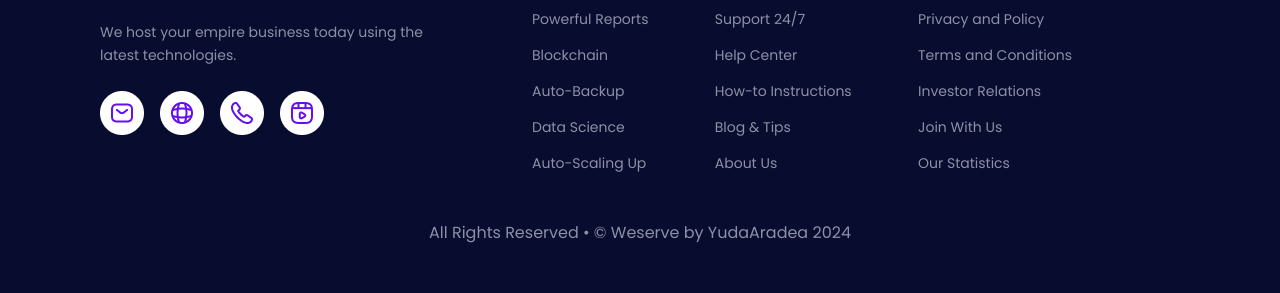
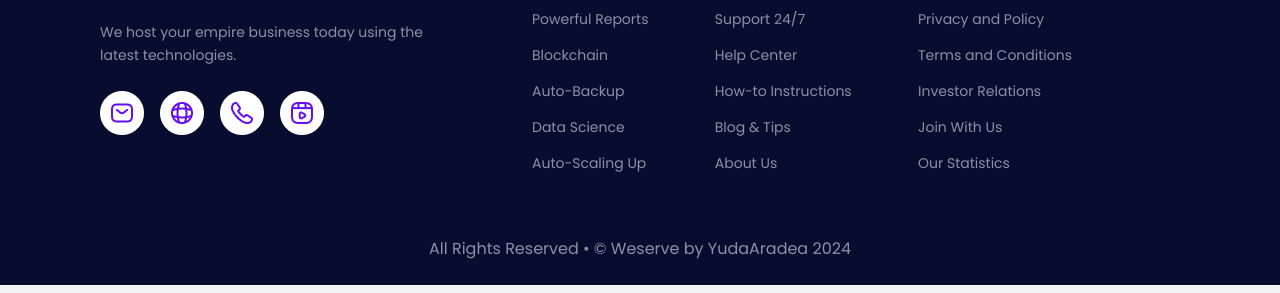
Before and after one commit to yudaradea/Weserve, a website: page index.html in a window 1280 px wide. Shown: the part 3531-3824 px from the top of the page. Drawn offline with nearby package versions, Linux system fonts and the light colour scheme; files whose address does not match are found by name.

Commit message:
Edit Footer pading

```diff
--- a/index.html
+++ b/index.html
@@ -2149,7 +2149,7 @@
         id="footer"
         class="bg-color-black -mt-[450px] lg:-mt-60 pt-[450px] lg:pt-60"
       >
-        <div class="pt-16 pb-12 container">
+        <div class="pt-16 pb-6 container">
           <div class="flex flex-col lg:flex-row items-center lg:items-start">
             <!-- content 1 -->
             <div
@@ -2222,7 +2222,7 @@
             </div>
           </div>
 
-          <h1 class="text-center text-[#8D90A8] pt-12">
+          <h1 class="text-center text-[#8D90A8] pt-16">
             All Rights Reserved • &copy; Weserve by YudaAradea 2024
           </h1>
         </div>
```
Also changed, not shown: styles/output.css.
